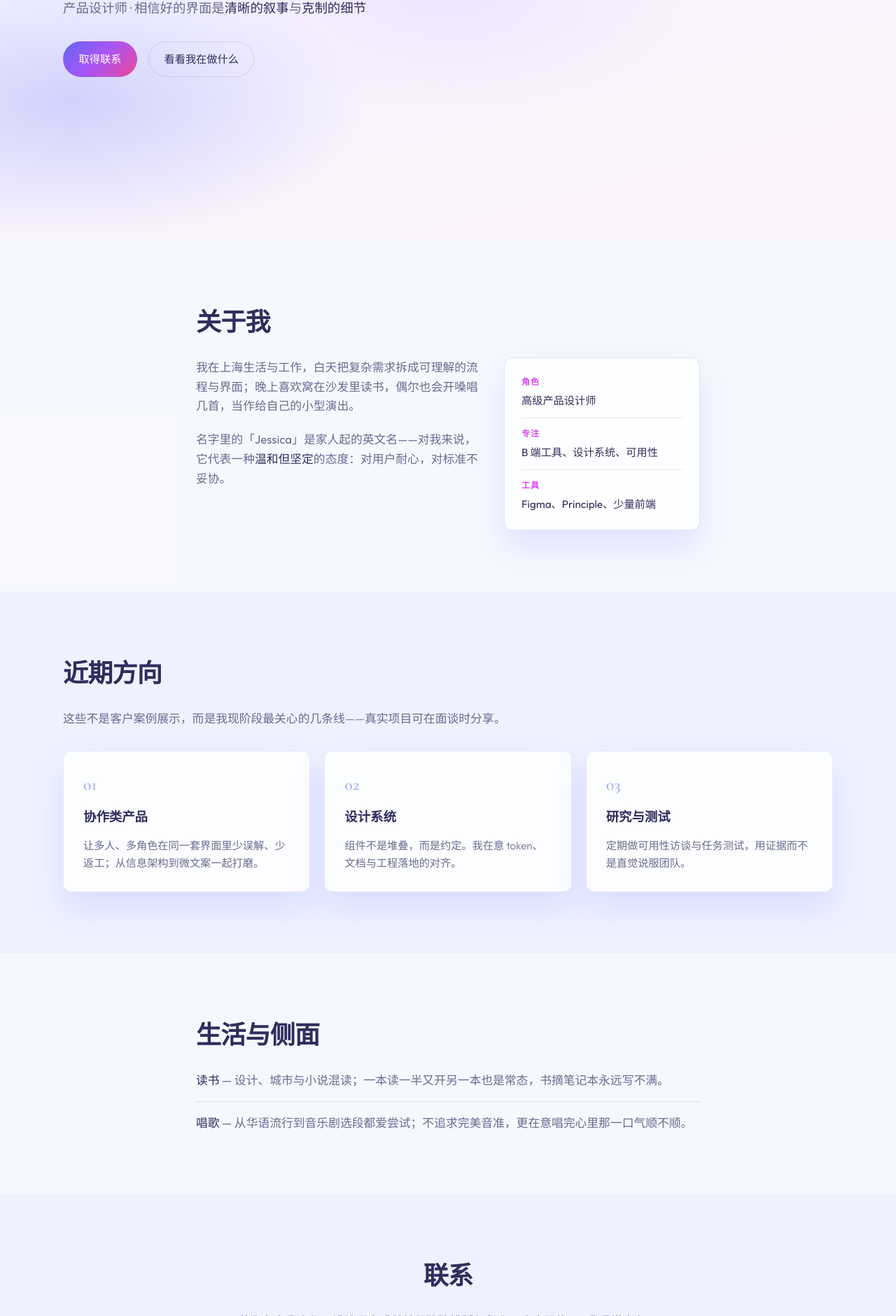
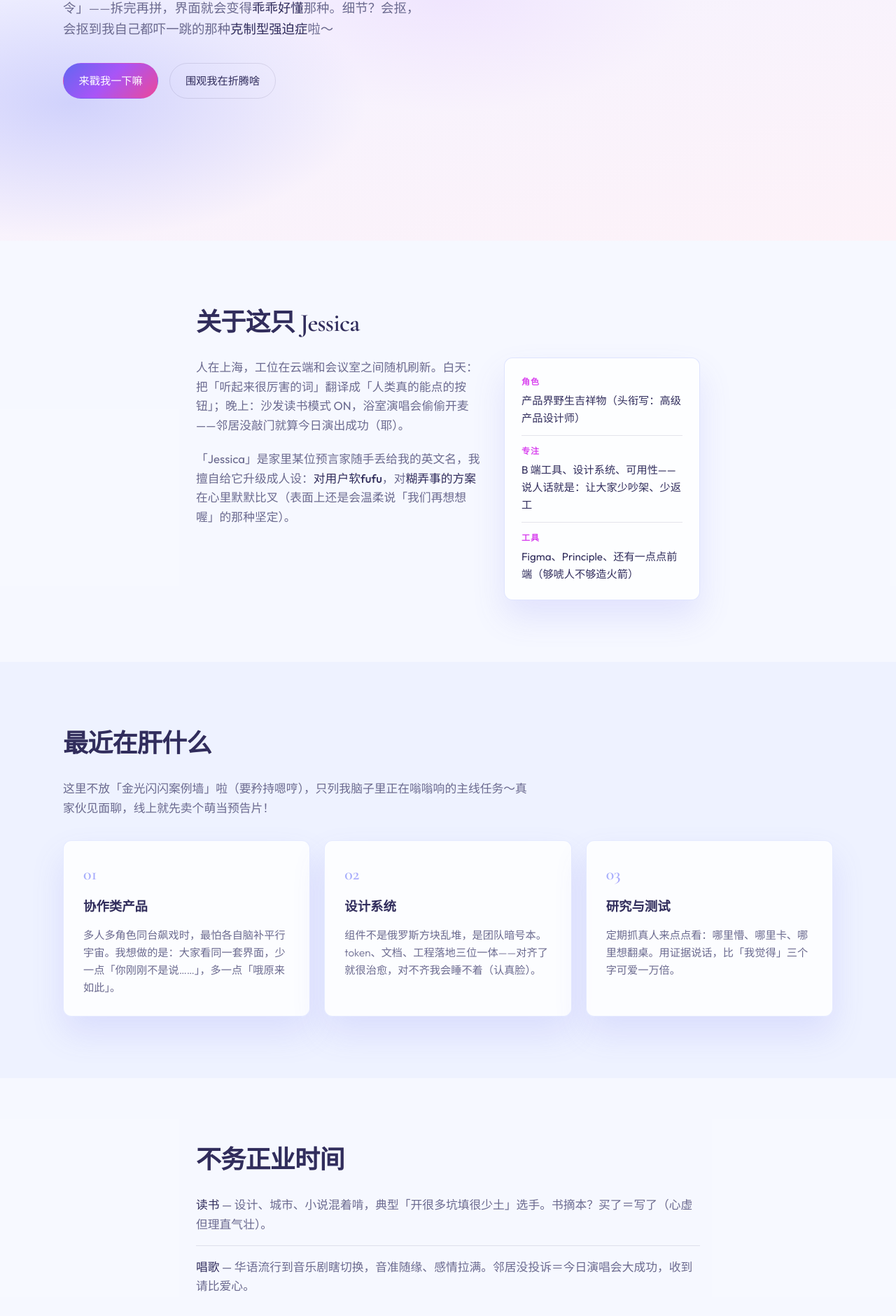
Before and after one commit to jessica2code/grwz, a plain HTML site: page index.html in a window 1280 px wide. Shown: the part 433-2314 px from the top of the page at 70% size. Drawn offline with nearby package versions, Linux system fonts and the light colour scheme.

Commit message:
更改主页风格

```diff
--- a/index.html
+++ b/index.html
@@ -18,10 +18,10 @@
       <div class="header-inner">
         <a class="logo" href="#">Jessica</a>
         <nav class="nav" aria-label="主导航">
-          <a href="#about">关于</a>
-          <a href="#work">工作</a>
-          <a href="#life">生活</a>
-          <a href="#contact">联系</a>
+          <a href="#about">认识我</a>
+          <a href="#work">搬砖条</a>
+          <a href="#life">快乐充电</a>
+          <a href="#contact">投喂信箱</a>
         </nav>
       </div>
     </header>
@@ -30,43 +30,43 @@
       <section class="hero" aria-labelledby="hero-title">
         <div class="hero-bg" aria-hidden="true"></div>
         <div class="hero-content">
-          <p class="hero-eyebrow">你好，我是</p>
+          <p class="hero-eyebrow">锵锵～登场的是</p>
           <h1 id="hero-title" class="hero-title">Jessica Lin</h1>
           <p class="hero-tagline">
-            产品设计师 · 相信好的界面是<strong>清晰的叙事</strong>与<strong>克制的细节</strong>
+            产品设计师（自封人类界面翻译机）✨ 专治「需求说得像绕口令」——拆完再拼，界面就会变得<strong>乖乖好懂</strong>那种。细节？会抠，会抠到我自己都吓一跳的那种<strong>克制型强迫症</strong>啦～
           </p>
           <div class="hero-actions">
-            <a class="btn btn-primary" href="#contact">取得联系</a>
-            <a class="btn btn-ghost" href="#work">看看我在做什么</a>
+            <a class="btn btn-primary" href="#contact">来戳我一下嘛</a>
+            <a class="btn btn-ghost" href="#work">围观我在折腾啥</a>
           </div>
         </div>
       </section>
 
       <section id="about" class="section section-about">
         <div class="container narrow">
-          <h2 class="section-title">关于我</h2>
+          <h2 class="section-title">关于这只 Jessica</h2>
           <div class="about-grid">
             <div class="about-text">
               <p>
-                我在上海生活与工作，白天把复杂需求拆成可理解的流程与界面；晚上喜欢窝在沙发里读书，偶尔也会开嗓唱几首，当作给自己的小型演出。
+                人在上海，工位在云端和会议室之间随机刷新。白天：把「听起来很厉害的词」翻译成「人类真的能点的按钮」；晚上：沙发读书模式 ON，浴室演唱会偷偷开麦——邻居没敲门就算今日演出成功（耶）。
               </p>
               <p>
-                名字里的「Jessica」是家人起的英文名——对我来说，它代表一种<strong>温和但坚定</strong>的态度：对用户耐心，对标准不妥协。
+                「Jessica」是家里某位预言家随手丢给我的英文名，我擅自给它升级成人设：<strong>对用户软fufu</strong>，对<strong>糊弄事的方案</strong>在心里默默比叉（表面上还是会温柔说「我们再想想喔」的那种坚定）。
               </p>
             </div>
             <aside class="about-meta" aria-label="基本信息">
               <dl>
                 <div>
                   <dt>角色</dt>
-                  <dd>高级产品设计师</dd>
+                  <dd>产品界野生吉祥物（头衔写：高级产品设计师）</dd>
                 </div>
                 <div>
                   <dt>专注</dt>
-                  <dd>B 端工具、设计系统、可用性</dd>
+                  <dd>B 端工具、设计系统、可用性——说人话就是：让大家少吵架、少返工</dd>
                 </div>
                 <div>
                   <dt>工具</dt>
-                  <dd>Figma、Principle、少量前端</dd>
+                  <dd>Figma、Principle、还有一点点前端（够唬人不够造火箭）</dd>
                 </div>
               </dl>
             </aside>
@@ -76,30 +76,30 @@
 
       <section id="work" class="section section-work">
         <div class="container">
-          <h2 class="section-title">近期方向</h2>
+          <h2 class="section-title">最近在肝什么</h2>
           <p class="section-lead">
-            这些不是客户案例展示，而是我现阶段最关心的几条线——真实项目可在面谈时分享。
+            这里不放「金光闪闪案例墙」啦（要矜持嗯哼），只列我脑子里正在嗡嗡响的主线任务～真家伙见面聊，线上就先卖个萌当预告片！
           </p>
           <ul class="card-list">
             <li class="card">
               <span class="card-label">01</span>
               <h3 class="card-title">协作类产品</h3>
               <p class="card-body">
-                让多人、多角色在同一套界面里少误解、少返工；从信息架构到微文案一起打磨。
+                多人多角色同台飙戏时，最怕各自脑补平行宇宙。我想做的是：大家看同一套界面，少一点「你刚刚不是说……」，多一点「哦原来如此」。
               </p>
             </li>
             <li class="card">
               <span class="card-label">02</span>
               <h3 class="card-title">设计系统</h3>
               <p class="card-body">
-                组件不是堆叠，而是约定。我在意 token、文档与工程落地的对齐。
+                组件不是俄罗斯方块乱堆，是团队暗号本。token、文档、工程落地三位一体——对齐了就很治愈，对不齐我会睡不着（认真脸）。
               </p>
             </li>
             <li class="card">
               <span class="card-label">03</span>
               <h3 class="card-title">研究与测试</h3>
               <p class="card-body">
-                定期做可用性访谈与任务测试，用证据而不是直觉说服团队。
+                定期抓真人来点点看：哪里懵、哪里卡、哪里想翻桌。用证据说话，比「我觉得」三个字可爱一万倍。
               </p>
             </li>
           </ul>
@@ -108,15 +108,15 @@
 
       <section id="life" class="section section-life">
         <div class="container narrow">
-          <h2 class="section-title">生活与侧面</h2>
+          <h2 class="section-title">不务正业时间</h2>
           <ul class="life-list">
             <li>
               <strong>读书</strong>
-              — 设计、城市与小说混读；一本读一半又开另一本也是常态，书摘笔记本永远写不满。
+              — 设计、城市、小说混着啃，典型「开很多坑填很少土」选手。书摘本？买了＝写了（心虚但理直气壮）。
             </li>
             <li>
               <strong>唱歌</strong>
-              — 从华语流行到音乐剧选段都爱尝试；不追求完美音准，更在意唱完心里那一口气顺不顺。
+              — 华语流行到音乐剧瞎切换，音准随缘、感情拉满。邻居没投诉＝今日演唱会大成功，收到请比爱心。
             </li>
           </ul>
         </div>
@@ -124,19 +124,19 @@
 
       <section id="contact" class="section section-contact">
         <div class="container narrow">
-          <h2 class="section-title">联系</h2>
+          <h2 class="section-title">投喂信箱</h2>
           <p class="contact-intro">
-            若你有产品合作、设计评审或单纯想聊聊排版与留白，欢迎写信——我通常会在两个工作日内回复。
+            想聊合作、想被设计评审温柔（或严厉）捏一下，或者单纯想吐槽某个丑按钮——都可以丢信进来！我会努力在<strong>两个工作日</strong>内冒泡回复，没回可能是在和 Figma 搏斗请稍候～
           </p>
           <a class="contact-email" href="mailto:hello@jessica-lin.example">hello@jessica-lin.example</a>
-          <p class="contact-note">（示例邮箱，部署时请替换为你的真实地址。）</p>
+          <p class="contact-note">（示例邮箱啦，上线记得换成真的，不然信会飞到平行宇宙。）</p>
         </div>
       </section>
     </main>
 
     <footer class="site-footer">
       <div class="container footer-inner">
-        <p>© <span id="year"></span> Jessica Lin. 用静态 HTML 制作，可随意改造。</p>
+        <p>© <span id="year"></span> Jessica Lin · 本页由小手搓 HTML 出品，想抄走也行——心里偷偷夸我一句就好（嘿嘿）。</p>
       </div>
     </footer>
 
```
